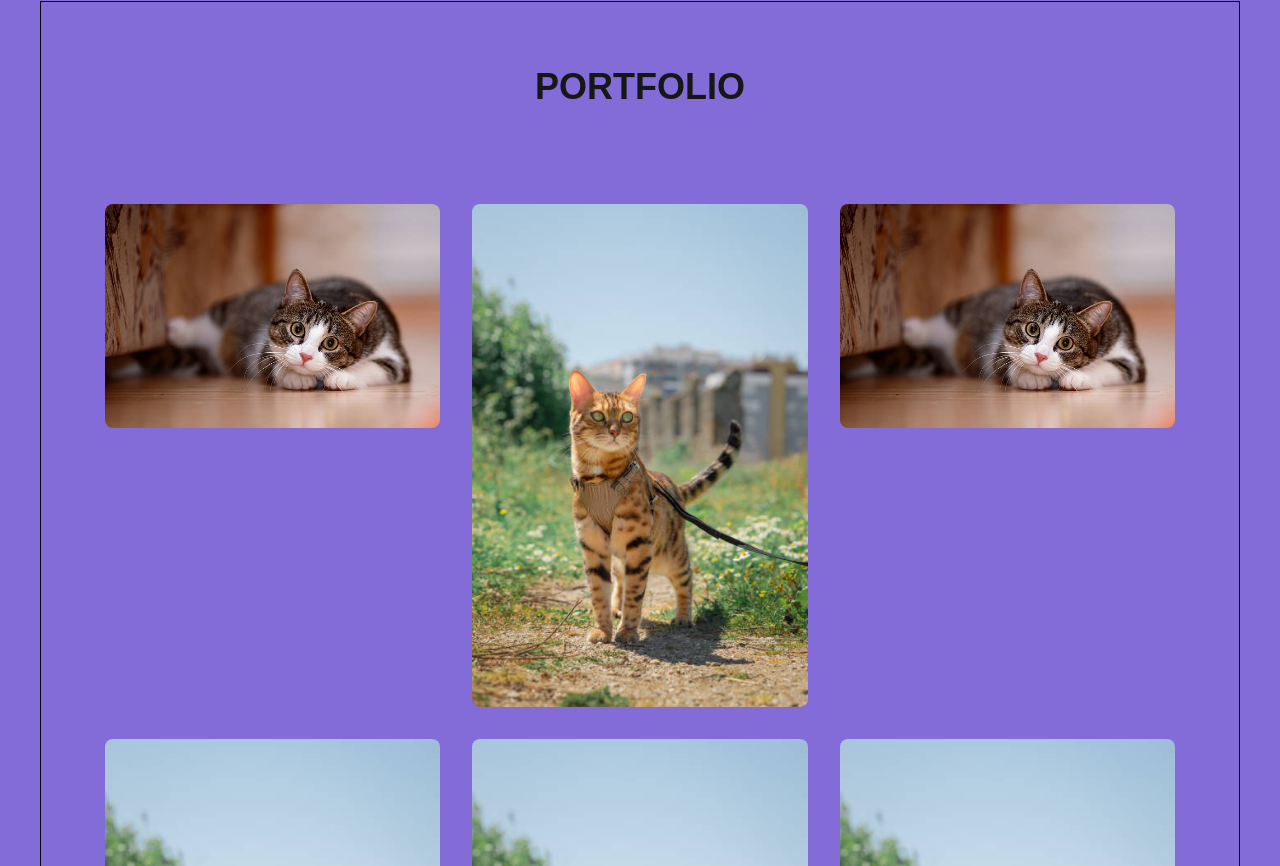
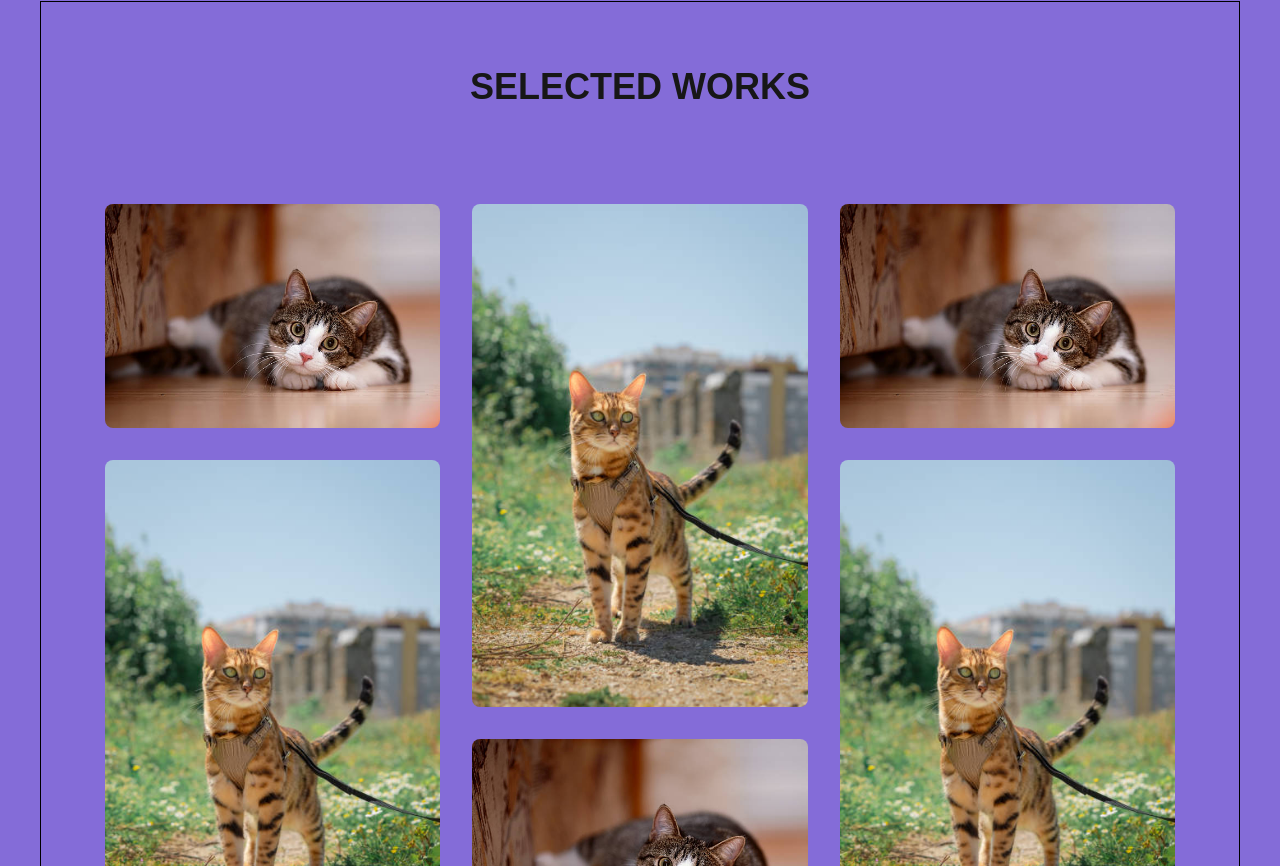
Before and after one commit to demandsupply/photography-portfolio, a Next.js app: page / in a window 1280 px wide. Shown: the part 1599-2465 px from the top of the page. Built offline with nearby package versions, Linux system fonts and the light colour scheme.

Commit message:
fix: changed grid to flex and added three columns to fix issue where images dind't align close to each other

```diff
--- a/src/components/home/SectionThree/SectionThree.jsx
+++ b/src/components/home/SectionThree/SectionThree.jsx
@@ -4,17 +4,26 @@ import styles from "./SectionThree.module.css"
 export default function SectionThree( { title, subtitle }) {
   return(
     <section className={styles.sectionThree}>
-      <h2 className={styles.title}>PORTFOLIO</h2>
+      <h2 className={styles.title}>SELECTED WORKS</h2>
       <div className={styles.imagesGrid}>
+        <div className={styles.column}>
           <ImageCard src="/home/sample-img-horizontal.jpg" orientation="horizontal" />
           <ImageCard src="/home/sample-img-vertical.jpg" orientation="vertical" />
           <ImageCard src="/home/sample-img-horizontal.jpg" orientation="horizontal" />
           <ImageCard src="/home/sample-img-vertical.jpg" orientation="vertical" />
+        </div>
+        <div className={styles.column}>
+          <ImageCard src="/home/sample-img-vertical.jpg" orientation="vertical" />
+          <ImageCard src="/home/sample-img-horizontal.jpg" orientation="horizontal" />
           <ImageCard src="/home/sample-img-vertical.jpg" orientation="vertical" />
           <ImageCard src="/home/sample-img-vertical.jpg" orientation="vertical" />
-          <ImageCard src="/home/sample-img-horizontal.jpg" orientation="horizontal" />
+        </div>
+        <div className={styles.column}>
           <ImageCard src="/home/sample-img-horizontal.jpg" orientation="horizontal" />
           <ImageCard src="/home/sample-img-vertical.jpg" orientation="vertical" />
+          <ImageCard src="/home/sample-img-horizontal.jpg" orientation="horizontal" />
+          <ImageCard src="/home/sample-img-vertical.jpg" orientation="vertical" />
+        </div>
       </div>
     </section>
   )
--- a/src/components/home/SectionThree/SectionThree.module.css
+++ b/src/components/home/SectionThree/SectionThree.module.css
@@ -18,13 +18,16 @@
 
 
 .imagesGrid {
-  display: grid;
-  grid-template-columns: repeat(3, 1fr);
+  display: flex;
   gap: var(--spacing-lg);
-  align-items: start;
   margin-top: var(--spacing-lg);
   width: 100%;
-  margin-left: auto;
-  margin-right: auto;
   padding: var(--spacing-xl)
 }
+
+.column {
+  flex: 1;
+  display: flex;
+  flex-direction: column;
+  gap: var(--spacing-lg);
+}
```
